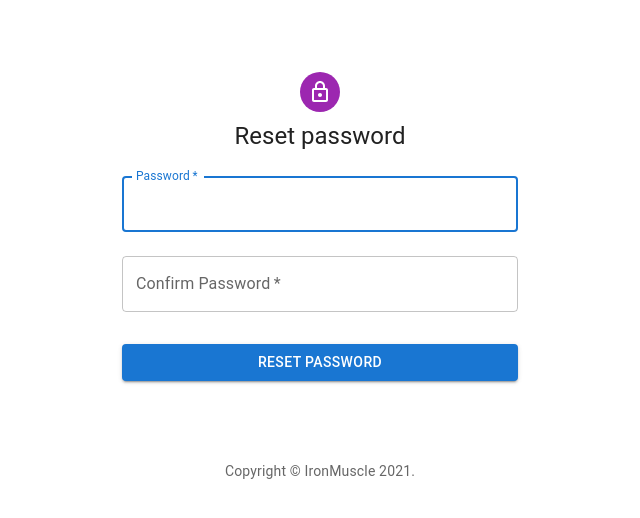
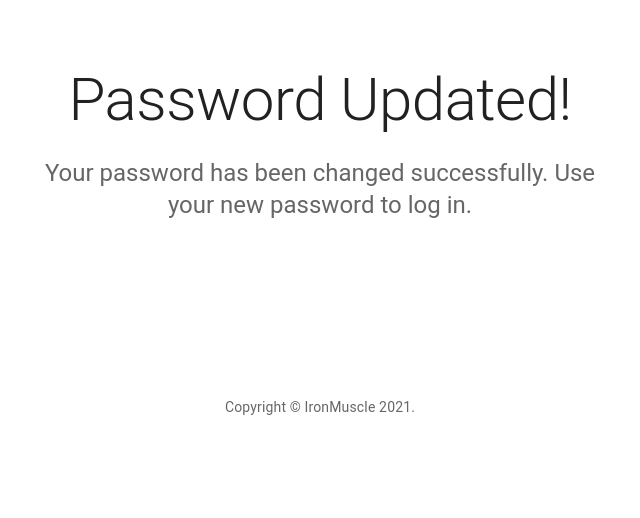
Before and after one commit to Viper488/ironmuscle-password, a React (Create React App) app: page /pass in a window 1280 px wide. Shown: the top 518 px of the page, without its empty margins (320-960 px from the left). Built offline with nearby package versions, Linux system fonts and the light colour scheme.

Commit message:
reset password finish screen, confirm email screen

```diff
--- a/src/App.js
+++ b/src/App.js
@@ -5,13 +5,17 @@ import {
   Switch,
   Route
 } from "react-router-dom";
-import Home from "./Home";
+import Password from "./Password";
+import End from "./End";
+import Email from "./Email";
 class App extends React.Component{
   render() {
     return (
         <Router>
             <Switch>
-              <Route path="/:id" component={Home} />
+              <Route path="/pass/:id" component={Password} />
+              <Route path="/pass" component={End} />
+              <Route path="/email/:id" component={Email} />
             </Switch>
         </Router>
     );
--- /dev/null
+++ b/src/Email.js
@@ -0,0 +1,60 @@
+import * as React from 'react';
+import CssBaseline from '@mui/material/CssBaseline';
+import Box from '@mui/material/Box';
+import Typography from '@mui/material/Typography';
+import Container from '@mui/material/Container';
+import { createTheme, ThemeProvider } from '@mui/material/styles';
+import Copyright from "./components/Copyright";
+import {useEffect} from "react";
+import {confirmEmail} from "./Networking";
+
+const theme = createTheme();
+
+function End(props) {
+    useEffect(()=>{
+        let token = props.match.params.id;
+        confirmEmail(token).then(response => {
+            console.log(response)
+        }).catch(error => {
+            console.log(error);
+        })
+    }, [props.match.params.id])
+
+    return (
+        <ThemeProvider theme={theme}>
+            <CssBaseline />
+            <main>
+                {/* Hero unit */}
+                <Box
+                    sx={{
+                        bgcolor: 'background.paper',
+                        pt: 8,
+                        pb: 6,
+                    }}
+                >
+                    <Container maxWidth="sm">
+                        <Typography
+                            component="h1"
+                            variant="h2"
+                            align="center"
+                            color="text.primary"
+                            gutterBottom
+                        >
+                            Email verified!
+                        </Typography>
+                        <Typography variant="h5" align="center" color="text.secondary" paragraph>
+                            Your email has been confirmed successfully.
+                            You can now log in.
+                        </Typography>
+                    </Container>
+                </Box>
+            </main>
+            {/* Footer */}
+            <Box sx={{ bgcolor: 'background.paper', p: 6 }} component="footer">
+                <Copyright sx={{ mt: 8, mb: 4 }} />
+            </Box>
+            {/* End footer */}
+        </ThemeProvider>
+    );
+}
+export default End;
--- /dev/null
+++ b/src/End.js
@@ -0,0 +1,49 @@
+import * as React from 'react';
+import CssBaseline from '@mui/material/CssBaseline';
+import Box from '@mui/material/Box';
+import Typography from '@mui/material/Typography';
+import Container from '@mui/material/Container';
+import { createTheme, ThemeProvider } from '@mui/material/styles';
+import Copyright from "./components/Copyright";
+
+const theme = createTheme();
+
+function End(props) {
+    return (
+        <ThemeProvider theme={theme}>
+            <CssBaseline />
+            <main>
+                {/* Hero unit */}
+                <Box
+                    sx={{
+                        bgcolor: 'background.paper',
+                        pt: 8,
+                        pb: 6,
+                    }}
+                >
+                    <Container maxWidth="sm">
+                        <Typography
+                            component="h1"
+                            variant="h2"
+                            align="center"
+                            color="text.primary"
+                            gutterBottom
+                        >
+                            Password Updated!
+                        </Typography>
+                        <Typography variant="h5" align="center" color="text.secondary" paragraph>
+                            Your password has been changed successfully.
+                            Use your new password to log in.
+                        </Typography>
+                    </Container>
+                </Box>
+            </main>
+            {/* Footer */}
+            <Box sx={{ bgcolor: 'background.paper', p: 6 }} component="footer">
+                <Copyright sx={{ mt: 8, mb: 4 }} />
+            </Box>
+            {/* End footer */}
+        </ThemeProvider>
+    );
+}
+export default End;
--- a/src/Networking.js
+++ b/src/Networking.js
@@ -9,13 +9,17 @@ export const changePassword = async (token, password) => {
             return response;
         })
         .catch(error => {
-            console.log(error);
-            console.log(error.response.status);
-            console.log(error.response.data);
-
-            return {
-                status: error.response.status,
-                data: error.response.data,
-            };
+            throw error;
         });
 };
+
+export const confirmEmail = async token => {
+    return await axios
+        .get(baseUrl + '/registration/confirm?token=' + token)
+        .then(response => {
+            return response;
+        })
+        .catch(error => {
+            throw error;
+        });
+};
--- a/src/Home.js
+++ b/src/Password.js
@@ -1,4 +1,5 @@
 import React from "react";
+import { useHistory } from 'react-router-dom';
 import Copyright from "./components/Copyright";
 import Avatar from '@mui/material/Avatar';
 import Button from '@mui/material/Button';
@@ -11,7 +12,9 @@ import Container from '@mui/material/Container';
 import {createTheme, ThemeProvider} from '@mui/material/styles';
 import {changePassword} from "./Networking";
 const theme = createTheme()
-function Home(props) {
+
+function Password(props) {
+    const history = useHistory();
     const handleSubmit = (event) => {
         event.preventDefault();
         const data = new FormData(event.currentTarget);
@@ -21,12 +24,9 @@ function Home(props) {
         let confirmPassword = data.get('confirmPassword');
         if(validatePassword(password, confirmPassword))
             changePassword(token, password).then(response => {
-                console.log(response.status)
-                if(response.status === 200) {
-                    alert('Password changed you can now log in');
-                } else {
-                    alert(response.data.message);
-                }
+                history.push('/pass');
+            }).catch(error => {
+                alert(error.data.message);
             })
     };
 
@@ -98,4 +98,4 @@ function Home(props) {
         );
 }
 
-export default Home
+export default Password
```
